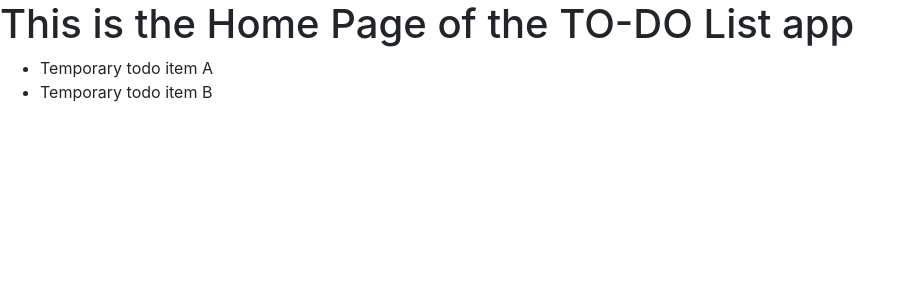
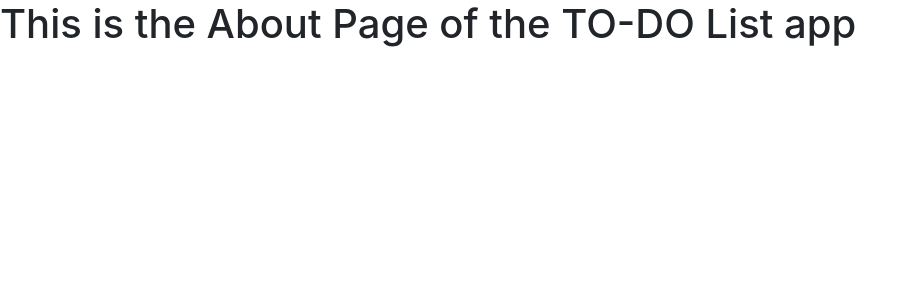
Before and after one commit to gianniskokkosis/Django-TO-DO-List-App, a Django app: page /about/ in a window 1280 px wide. Shown: the top 300 px of the page, without its empty margins (0-917 px from the left). Run offline with Django 3.2, Linux system fonts and the light colour scheme; some libraries are stand-ins or nearby versions.

Commit message:
Change todo_about.html in order to look more like an about page

```diff
--- a/todo_list_app/todo/templates/todo/todo_about.html
+++ b/todo_list_app/todo/templates/todo/todo_about.html
@@ -1,8 +1,4 @@
 {% extends 'todo/base.html' %}
 {% block content %}
-    <h1>This is the Home Page of the TO-DO List app</h1>
-    <ul>
-        <li>Temporary todo item A</li>
-        <li>Temporary todo item B</li>
-    </ul>
+    <h1>This is the About Page of the TO-DO List app</h1>
 {% endblock %}
```
